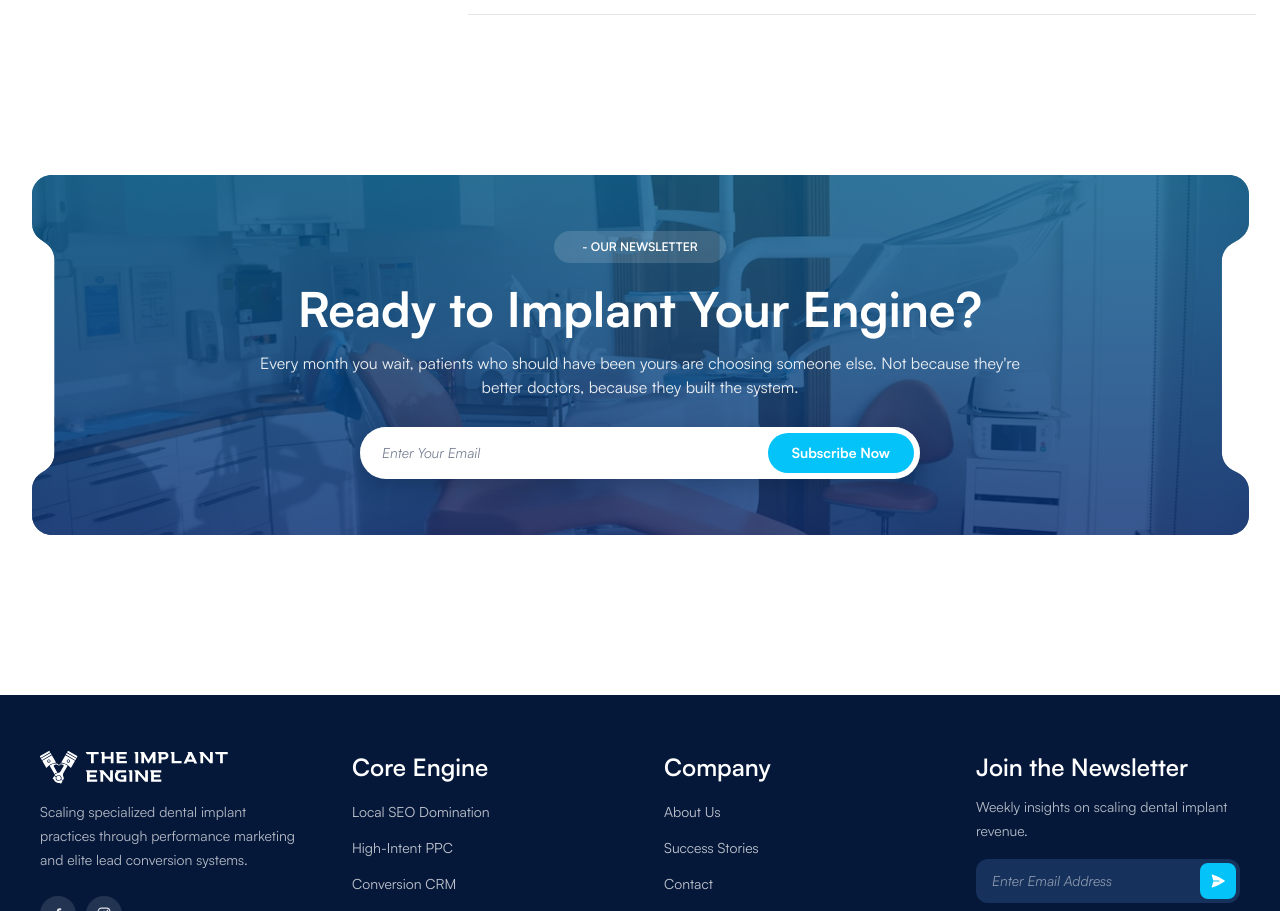
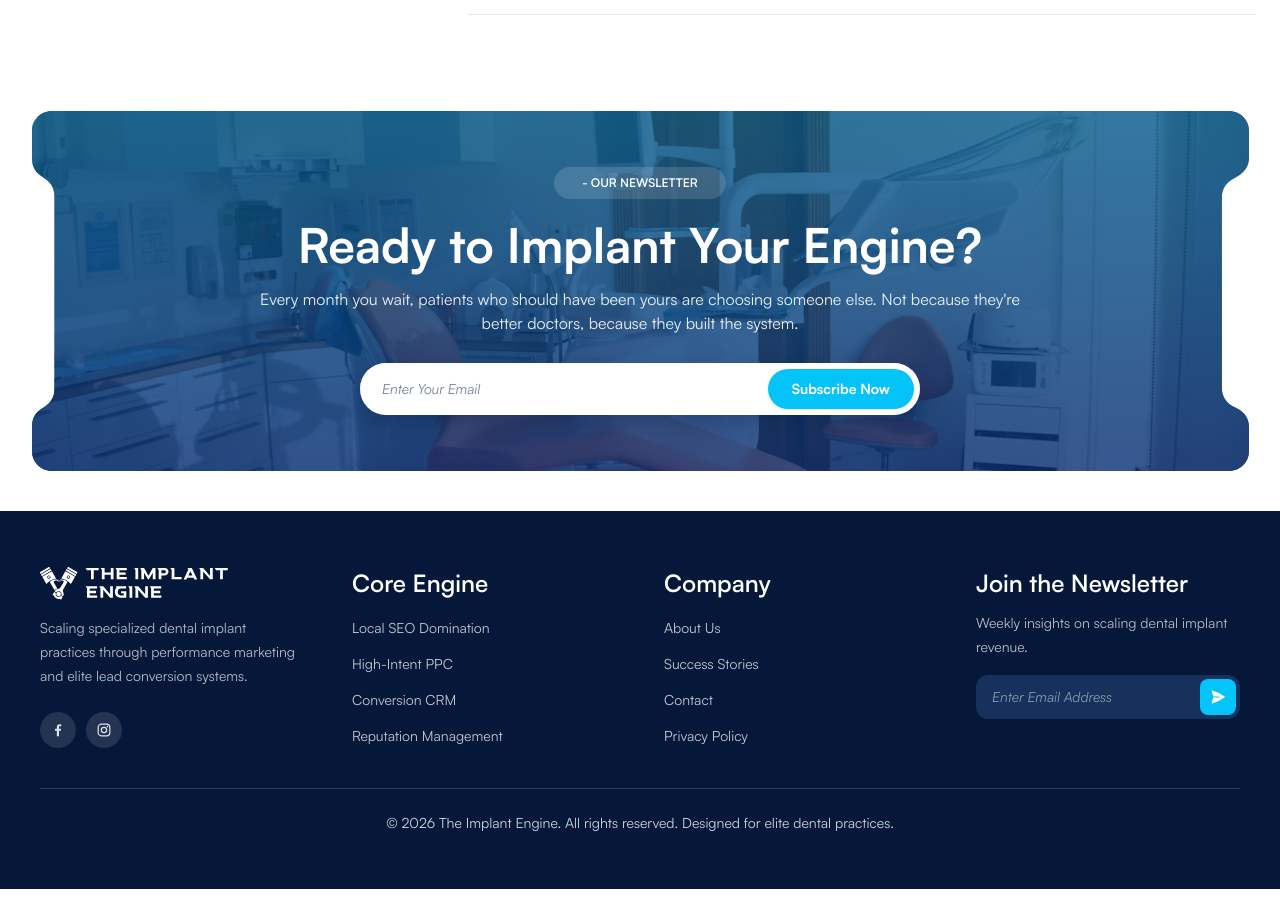
Before and after one commit to mdasif-me/tie, a Next.js app: page / in a window 1280 px wide. Shown: the part 7870-8781 px from the top of the page. After the commit the page ends 8759 px from the top, so only its background shows below. Built offline with nearby package versions, Linux system fonts and the light colour scheme.

Commit message:
refactor: simplify Home component structure by removing unnecessary div wrapper

```diff
--- a/app/container/newsletter/newsletter.tsx
+++ b/app/container/newsletter/newsletter.tsx
@@ -4,7 +4,7 @@ import { memo } from 'react';
 const Newsletter = memo(function Newsletter() {
   return (
     <section>
-      <div className='container mx-auto lg:py-16 md:py-12 py-10 px-4 sm:px-6'>
+      <div className='container mx-auto pb-10 px-4 sm:px-6'>
         <div className='relative overflow-hidden rounded-2xl md:rounded-3xl md:bg-transparent bg-secondary'>
           <div
             className='absolute inset-0 hidden md:block bg-center bg-contain bg-no-repeat min-h-[360px] h-full'
--- a/app/page.tsx
+++ b/app/page.tsx
@@ -15,7 +15,6 @@ import {
 export default function Home() {
   return (
     <>
-      <div className='pb-24'>
       <Header />
       <Hero />
       <About />
@@ -26,7 +25,6 @@ export default function Home() {
       <Specialized />
       <Faq />
       <Newsletter />
-      </div>
       <Footer />
     </>
   );
```
Lines whose indentation alone changed are shown as unchanged.
